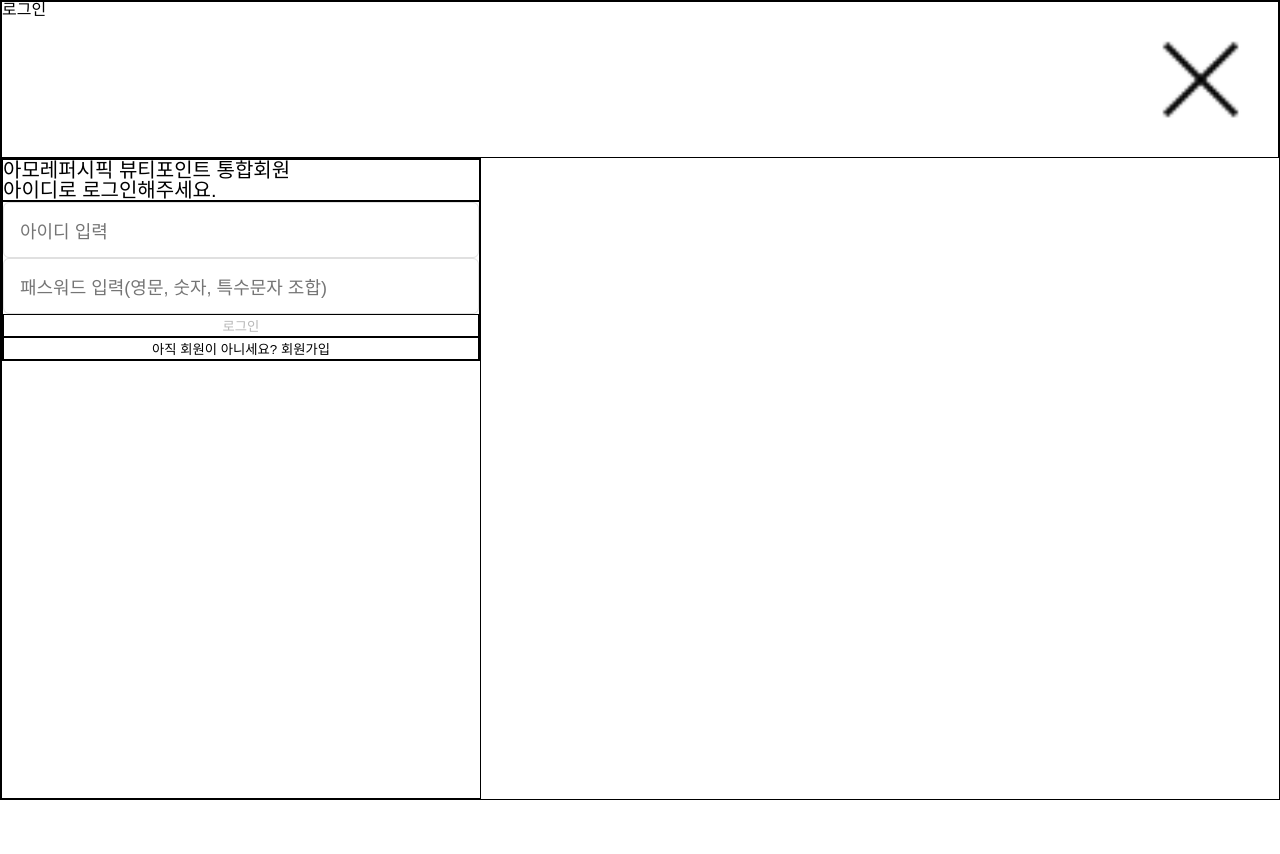
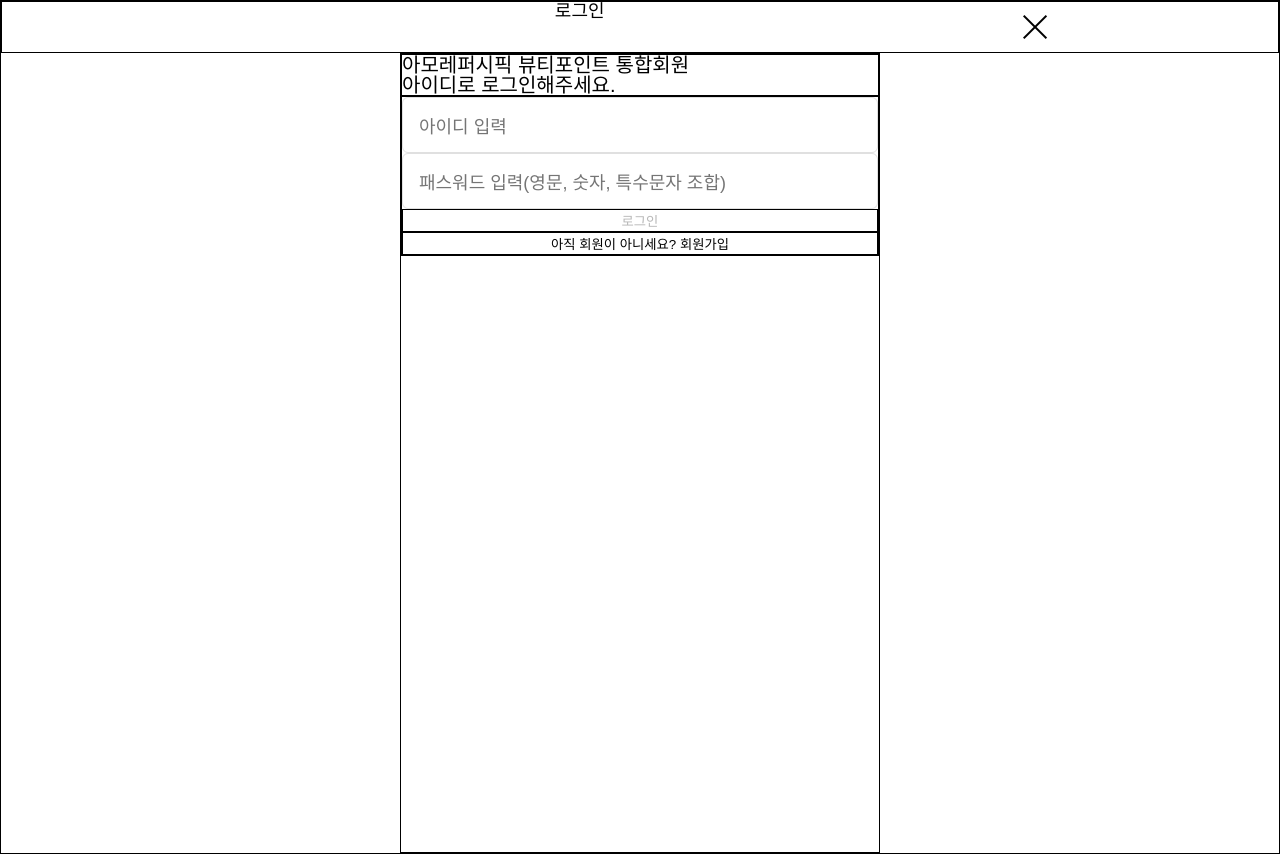
Before and after one commit to wecode-bootcamp-korea/49-2nd-5Sherlock-frontend, a React app: page /login in a window 1280 px wide. Before the commit the page ends 800 px from the top, so only its background shows below. Built offline with nearby package versions, Linux system fonts and the light colour scheme.

Commit message:
로그인 기능

```diff
--- a/src/pages/Login/Login.js
+++ b/src/pages/Login/Login.js
@@ -12,7 +12,7 @@
   };
 
   const navgoToJoinBtn = () => {
-    navigate('/join');
+    navigate('/signup');
   };
 
   const [userInfo, setUserInfo] = useState({
@@ -57,7 +57,7 @@
         // navigate('/');
       })
       .catch(error => {
-        setErrorMessage('계정정보가 틀렸습니다');
+        setErrorMessage('아이디 또는 비밀번호가 맞지 않습니다.');
       });
   };
 
@@ -69,7 +69,7 @@
   return (
     <div className="Login">
       <header className="header">
-        <div className="headerText">로그인</div>
+        <span className="headerText">로그인</span>
         <img
           className="deleteBtn"
           src="/images/login-img1.png"
@@ -103,6 +103,8 @@
           {/* {errorMessage &&   */}
           <div className="error">{errorMessage}</div>
 
+          {/* <input type="checkbox">아이디저장</input> */}
+
           <button
             className="loginButton"
             onClick={loginBtn}
--- a/src/pages/Login/Login.scss
+++ b/src/pages/Login/Login.scss
@@ -1,24 +1,38 @@
 .Login {
   display: flex;
   flex-direction: column;
-  justify-content: center;
-  width: 100%;
-  height: 100vh;
+  justify-content: center; /* 컨테이너를 수직 중앙 정렬 */
+  align-items: center;
+  // width: 100%;
+  // height: 100vh;
+  margin: 0;
+  padding: 0;
   border: solid 1px black;
 
   .header {
     display: flex;
-    justify-content: space-between;
+    justify-content: space-around;
     width: 100%;
-    height: 20%;
+    height: 10%;
     border: solid 1px black;
+
+    .headerText {
+      margin-left: 350px;
+      font-size: large;
+    }
+
+    .deleteBtn {
+      margin-right: 15px;
+    }
   }
   .container {
     display: flex;
     flex-direction: column;
     width: 480px;
-    height: 650px;
     border: solid 1px black;
+    justify-content: flex-start; /* 가로 중앙 정렬 */
+    // align-items: center; /* 세로 중앙 정렬 */
+    height: 100vh; /* 화면 높이에 따라 컨테이너를 중앙에 배치합니다. */
 
     .loginGuideText {
       display: flex;
--- a/src/pages/SignUp/SignUp.js
+++ b/src/pages/SignUp/SignUp.js
@@ -1,4 +1,7 @@
+import React, { useState } from 'react';
 import './SignUp.scss';
+// import { useNavigate } from 'react-router-dom';
+// import Input from '../../components/Input/Input';
 
 const SignUp = () => {
   return <div className="SignUp">SignUp</div>;
```
